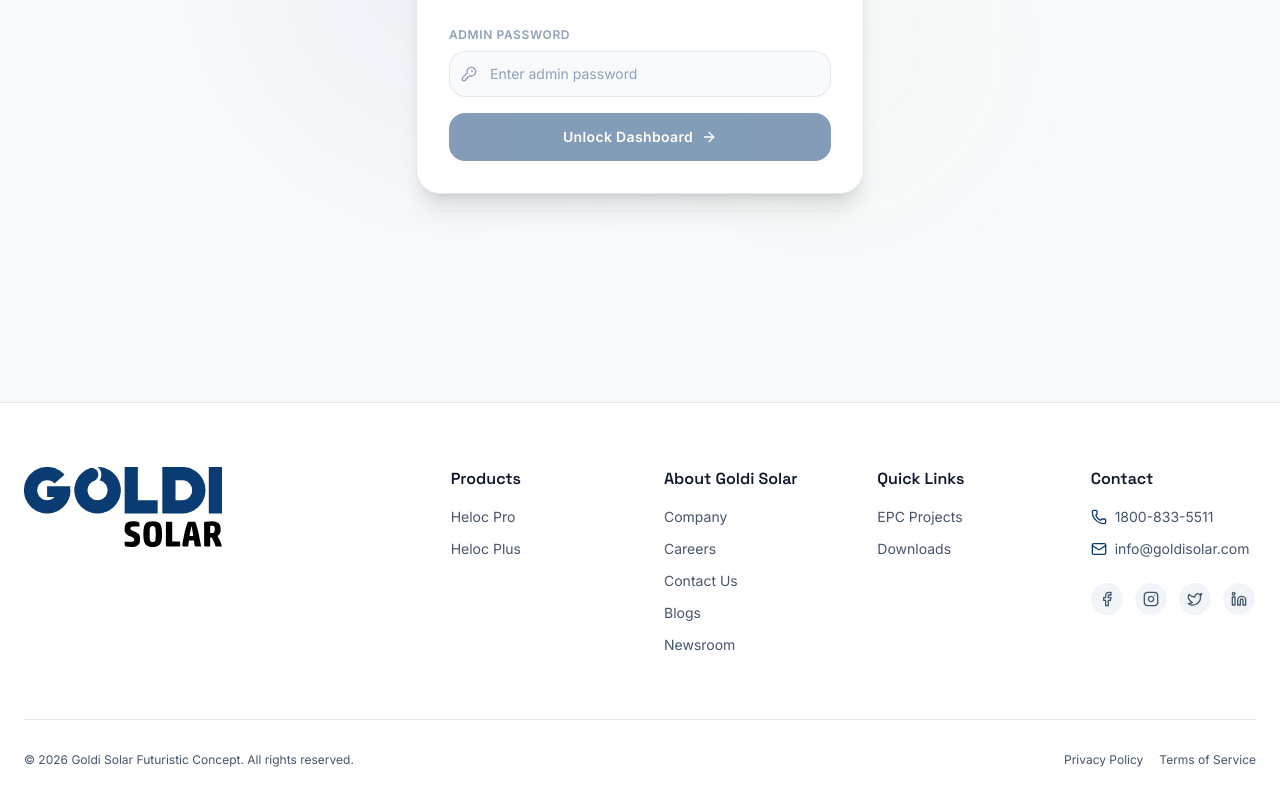
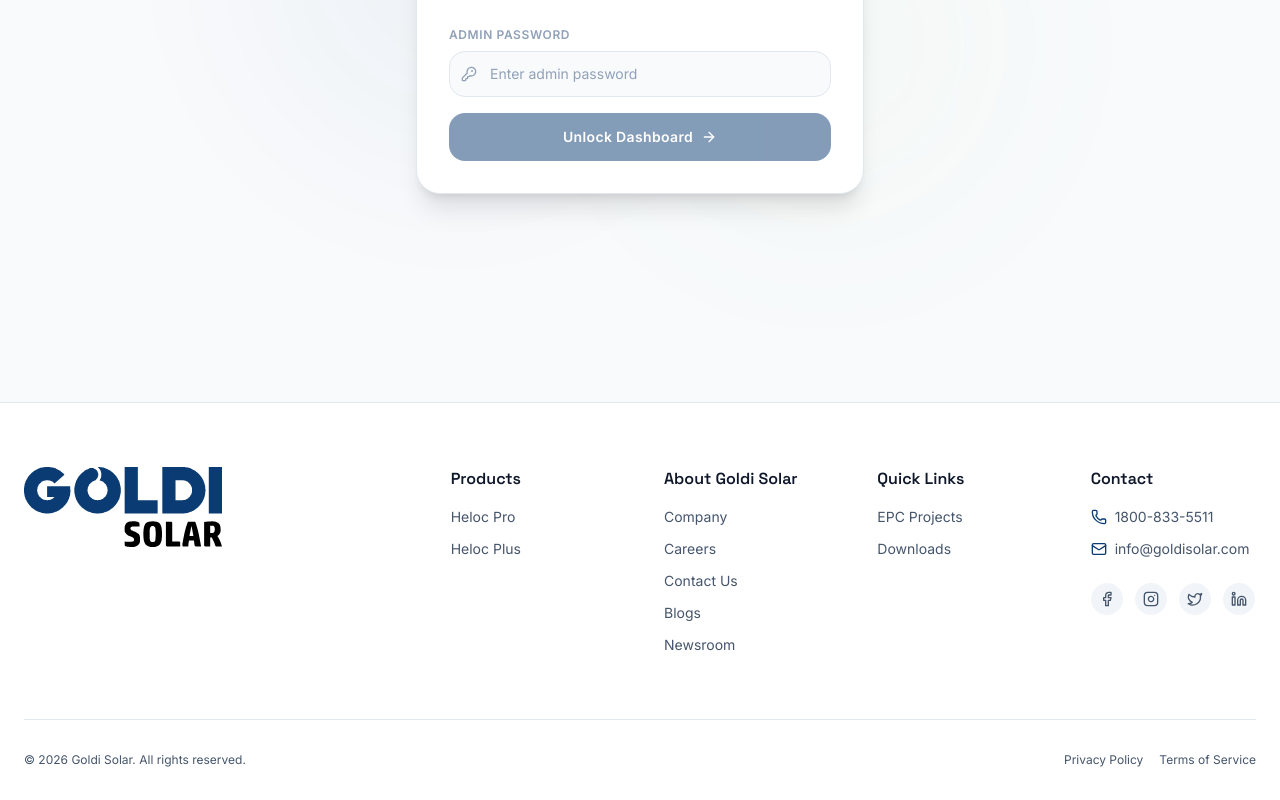
Before and after one commit to PrinceJikadara01/GoldiSolar, a React (Vite) app: page /admin in a window 1280 px wide. Shown: the part 398-1198 px from the top of the page. Built offline with nearby package versions, Linux system fonts and the light colour scheme; a web font is replaced by a local one.

Commit message:
fixed env and updated code

```diff
--- a/src/App.tsx
+++ b/src/App.tsx
@@ -597,7 +597,7 @@ const Footer = () => {
 
         <div className={`pt-8 border-t flex flex-col md:flex-row items-center justify-between gap-4 text-xs ${borderClass} ${copyRightClass}`}>
           <p>
-            &copy; {new Date().getFullYear()} Goldi Solar Futuristic Concept. All
+            &copy; {new Date().getFullYear()} Goldi Solar. All
             rights reserved.
           </p>
           <div className="flex gap-4">
```
